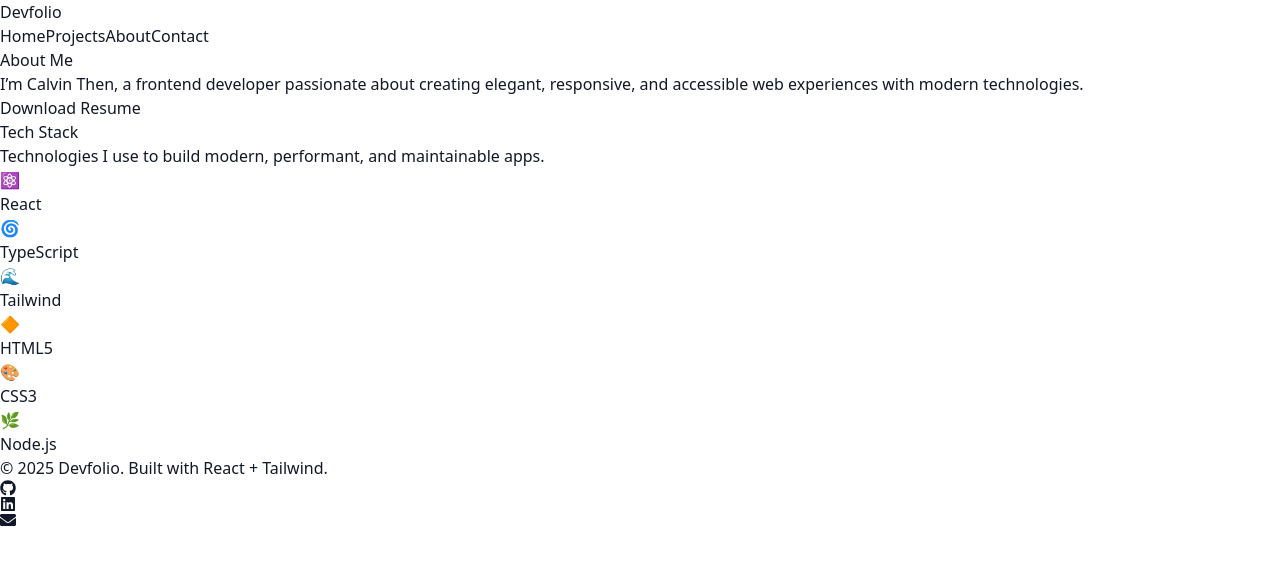
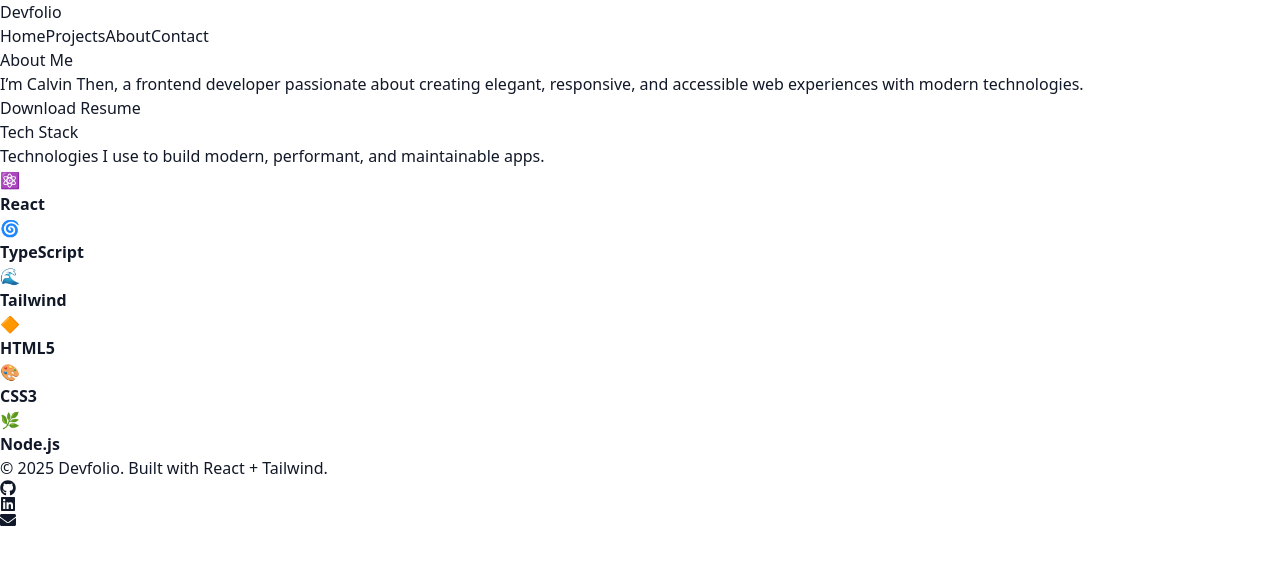
Before and after one commit to calvinthen/devfolio, a React (Vite) app: page /about in a window 1280 px wide. Shown: the top 564 px of the page. Built offline with nearby package versions, Linux system fonts and the light colour scheme.

Commit message:
slight text adjustment on about page

```diff
--- a/src/pages/About.tsx
+++ b/src/pages/About.tsx
@@ -35,8 +35,8 @@ export default function About() {
           <div className="grid grid-cols-3 sm:grid-cols-4 md:grid-cols-6 gap-8 justify-items-center">
             {techStack.map((tech) => (
               <div key={tech.name} className="flex flex-col items-center">
-                <span className={`text-5xl ${tech.color}`}>{tech.icon}</span>
-                <p className="mt-2 text-sm text-gray-300">{tech.name}</p>
+                <span className={`text-5xl ${tech.color}`}> {tech.icon}</span>
+                <p className="mt-2 text-sm text-white-300"><b>{tech.name}</b></p>
               </div>
             ))}
           </div>
```
